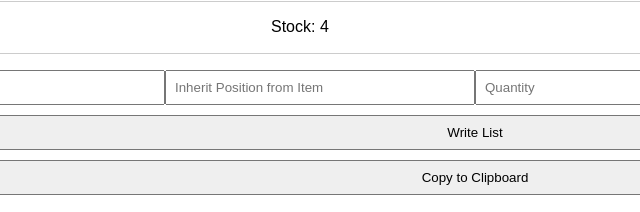
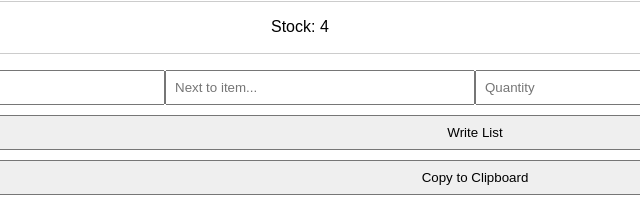
Before and after one commit to idunkl/kland, a plain HTML site: page index.html in a window 1280 px wide. Shown: the part 6254-6466 px from the top of the page, 165-805 px from the left. Drawn offline with Linux system fonts and the light colour scheme.

Commit message:
Update index.html

```diff
--- a/index.html
+++ b/index.html
@@ -71,7 +71,7 @@
   <!-- Custom item row -->
   <div id="custom-item-row">
     <input type="text" id="custom-item-name" placeholder="Custom Item Name">
-    <input list="item-suggestions" type="text" id="inherit-item-name" placeholder="Inherit Position from Item">
+    <input list="item-suggestions" type="text" id="inherit-item-name" placeholder="Next to item...">
     <input type="number" id="custom-quantity" placeholder="Quantity">
     <datalist id="item-suggestions">
       <!-- Suggestions will be dynamically populated -->
```
